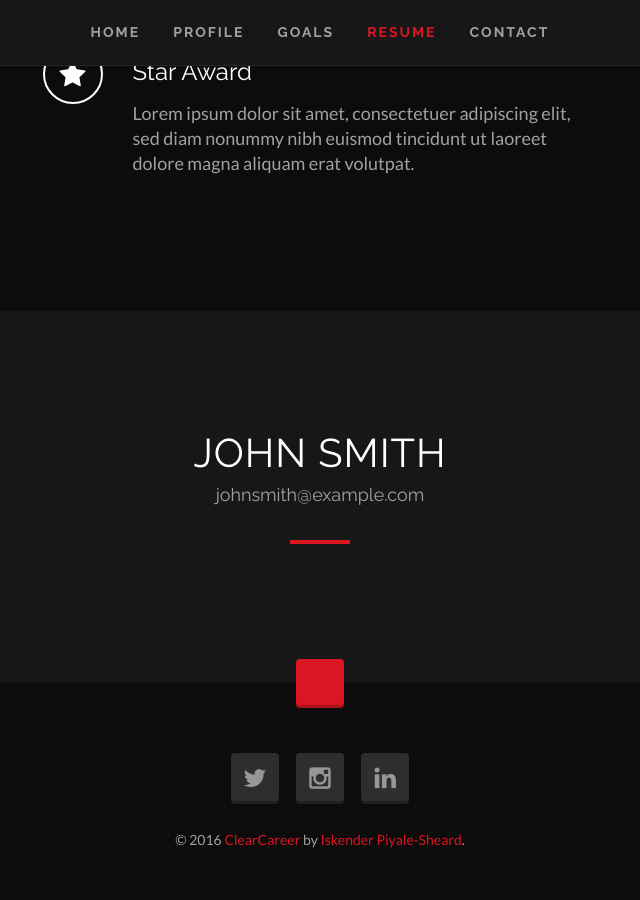
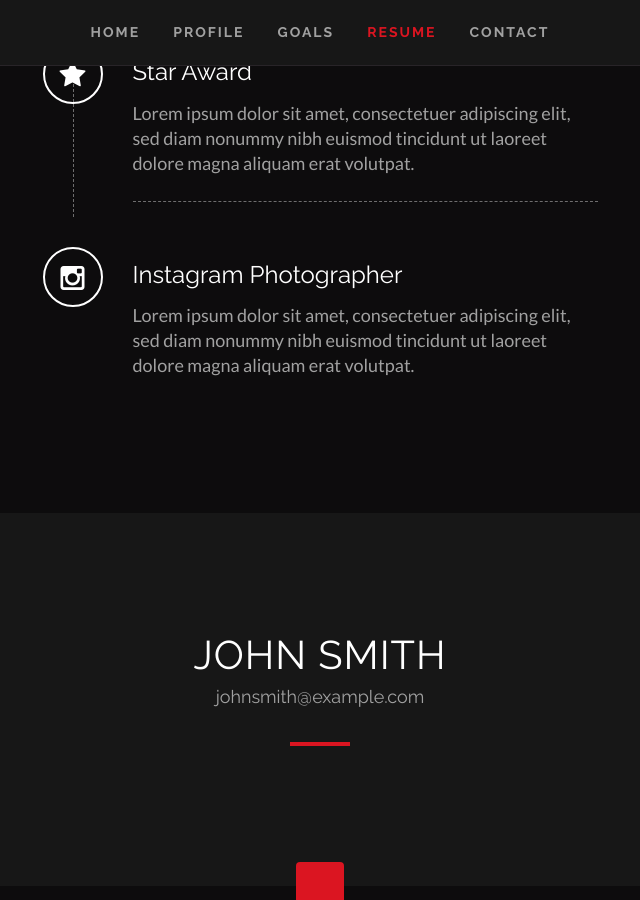
Before and after one commit to clearcareer/IskenderResume, a Jekyll site: the page built from index.html, in a window 1280 px wide and 900 px high, scrolled down 4826 px. Shown: the whole window, without its empty margins (320-960 px from the left). Built offline with Jekyll 4.4.1, drawn with Linux system fonts in a browser that asks for light colours; some web fonts are replaced.

Commit message:
Updated '/index.html' via CloudCannon

```diff
--- a/index.html
+++ b/index.html
@@ -75,6 +75,9 @@
   - name: Star Award
     description: 'Lorem ipsum dolor sit amet, consectetuer adipiscing elit, sed diam nonummy nibh euismod tincidunt ut laoreet dolore magna aliquam erat volutpat.'
     icon: star
+  - name: Instagram Photographer
+    description: 'Lorem ipsum dolor sit amet, consectetuer adipiscing elit, sed diam nonummy nibh euismod tincidunt ut laoreet dolore magna aliquam erat volutpat.'
+    icon: instagram
 social_icons:
   - name: Twitter
     link: '#'
```
